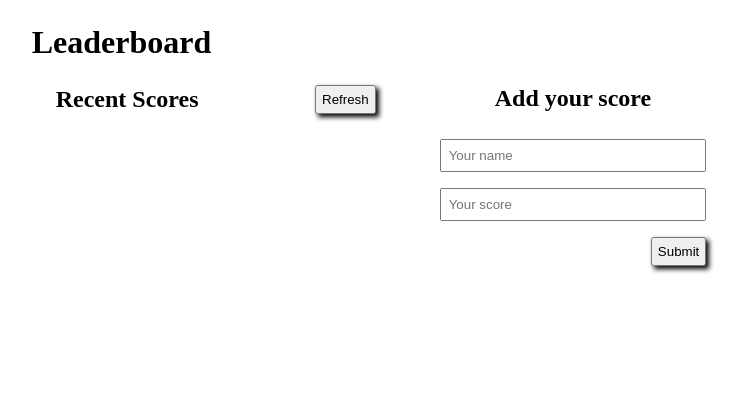
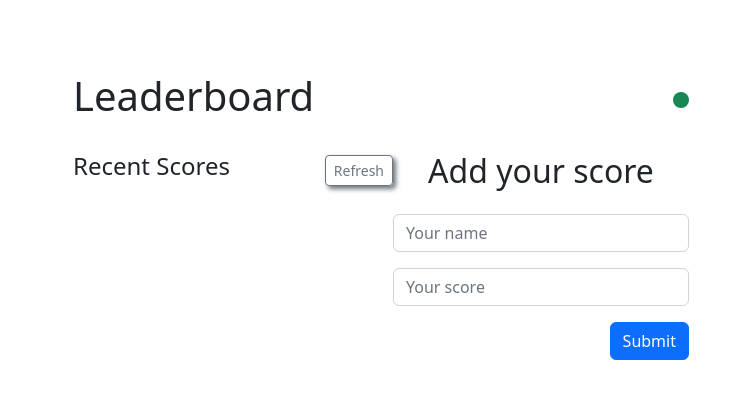
Before and after one commit to Baayeh/leaderboard, a website built with webpack: page src/index.html in a window 1280 px wide. Shown: the whole page, without its empty margins (259-1003 px from the left). Built offline with nearby package versions, Linux system fonts and the light colour scheme; no server answers.

Commit message:
Display message after adding score

```diff
--- a/src/index.html
+++ b/src/index.html
@@ -4,51 +4,58 @@
     <meta charset="UTF-8" />
     <meta http-equiv="X-UA-Compatible" content="IE=edge" />
     <meta name="viewport" content="width=device-width, initial-scale=1.0" />
+    <link rel="stylesheet" href="https://cdnjs.cloudflare.com/ajax/libs/bootstrap/5.2.2/css/bootstrap.min.css" integrity="sha512-CpIKUSyh9QX2+zSdfGP+eWLx23C8Dj9/XmHjZY2uDtfkdLGo0uY12jgcnkX9vXOgYajEKb/jiw67EYm+kBf+6g==" crossorigin="anonymous" referrerpolicy="no-referrer" />
     <link rel="stylesheet" href="./style.css" />
-    <title>Template</title>
+    <title>Leaderboard</title>
   </head>
   <body>
-    <main>
-      <header>
+    <main class="container w-50">
+      <header class="mt-5 d-flex justify-content-between align-items-center">
         <h1>Leaderboard</h1>
+        <span class="bg-success text-white rounded-3 p-2 message"></span>
       </header>
-      <div class="main-content">
+      <div class="row my-4">
+        <div class="col-6 col-sm-12 col-md-6">
           <section class="scores">
-          <div class="scores-header">
-            <h2>Recent Scores</h2>
-            <button type="button" class="refresh">Refresh</button>
+            <div class="scores-header d-flex justify-content-between">
+              <h4>Recent Scores</h4>
+              <button type="button" class="btn btn-outline-secondary btn-sm refresh">Refresh</button>
             </div>
             <!-- Score Lists -->
-          <ul class="score-list"></ul>
+            <ul class="score-list overflow-auto list-group mt-4 table-striped"></ul>
           </section>
+        </div>
+        <div class="col-6 col-sm-12 col-md-6">
           <!-- Add score -->
-        <section class="add-score">
-          <h2>Add your score</h2>
-          <form class="form">
-            <div class="form-control">
+          <section class="add-score mt-sm-4 mt-md-0">
+            <h2 class="text-center">Add your score</h2>
+            <form class="form mt-md-4">
+              <div class="">
                 <label for="name-input" hidden></label>
                 <input
                   type="text"
                   name="name-input"
-                class="input-control"
+                  class="form-control"
                   placeholder="Your name"
                 />
               </div>
-            <div class="form-control">
+              <div class="my-3">
                 <label for="score-input" hidden></label>
                 <input
                   type="text"
                   name="score-input"
-                class="input-control"
+                  class="form-control"
                   placeholder="Your score"
                 />
               </div>
-            <div class="form-action">
-              <button type="submit" class="add-btn">Submit</button>
+              <div class="form-action text-end">
+                <button type="submit" class="btn btn-primary add-btn">Submit</button>
               </div>
             </form>
           </section>
         </div>
+      </div>
     </main>
+    <script type="module" src="./index.js"></script>
   </body>
 </html>
--- a/src/index.js
+++ b/src/index.js
@@ -1,6 +1,6 @@
 /* eslint-disable no-unused-expressions */
 /* eslint-disable no-use-before-define */
-import { refreshBtn, form, scoreList } from './modules/DOMElements.js';
+import { refreshBtn, form, scoreList, msg } from './modules/DOMElements.js';
 import { CreateGame, addScore, getAllScores } from './modules/middleware.js';
 
 const [name, score] = form.elements;
@@ -24,7 +24,13 @@ form.addEventListener('submit', (e) => {
   addScore(game.id, userScore)
     // eslint-disable-next-line no-unused-vars
     .then((res) => {
+      msg.style.display = 'block';
+      msg.innerHTML = res;
+      setTimeout(() => {
+        msg.remove();
+      }, 5000);
       form.reset();
+      fetchAllScores();
     });
 });
 
@@ -38,13 +44,18 @@ const fetchAllScores = () => {
   const game = JSON.parse(localStorage.getItem('game'));
   getAllScores(game.id).then((res) => {
     const scores = res;
-    scoreList.innerHTML = '';
-    scores.forEach((score) => {
-      const li = `<li class="score-item">
-                  <span class="name">${score.user}: </span>
-                  <span class="score">${score.score}</span>
-                </li>`;
-      scoreList.innerHTML += li;
-    });
+    scoreList.innerHTML = scores
+      .map(
+        (
+          score
+        ) => `<li class="score-item list-group-item d-flex justify-content-between align-items-center">
+        ${score.user}
+    <span class="badge bg-primary rounded-pill">${score.score}</span>
+  </li>`
+      )
+      .join('');
   });
+  scoreList.style.display = 'block';
 };
+
+fetchAllScores();
--- a/src/modules/DOMElements.js
+++ b/src/modules/DOMElements.js
@@ -3,5 +3,6 @@ const refreshBtn = document.querySelector('.refresh');
 const submitBtn = document.querySelector('.add-btn');
 const form = document.querySelector('.form');
 const scoreList = document.querySelector('.score-list');
+const msg = document.querySelector('.message');
 
-export { refreshBtn, submitBtn, form, scoreList };
+export { refreshBtn, submitBtn, form, scoreList, msg };
--- a/src/style.css
+++ b/src/style.css
@@ -4,70 +4,27 @@
   box-sizing: border-box;
 }
 
-body {
-  display: flex;
-  justify-content: center;
-  min-height: 100vh;
-  padding-top: 1.5em;
-}
-
-ul {
-  list-style-type: none;
-}
-
-div.main-content {
-  display: flex;
-  justify-content: space-between;
-  max-width: 100%;
-  gap: 4em;
-  padding: 1.5em;
-}
-
-div.scores-header {
-  display: flex;
-  justify-content: space-between;
-  align-items: center;
+section.scores {
   width: 20em;
 }
 
 ul.score-list {
-  border: 3px solid #000;
-  margin-top: 1.5em;
-  width: 20em;
   display: none;
+  max-height: 15em;
 }
 
-ul.score-list li {
-  padding: 5px;
+input:focus {
+  outline: none;
+  box-shadow: none !important;
 }
 
-ul.score-list li:nth-child(even) {
-  background-color: rgb(216, 216, 216);
+span.message {
+  display: none;
+  transition: 1s;
+  animation: fadeIn 3s;
 }
 
-button {
-  padding: 5px;
-  box-shadow: 3px 3px 5px;
-  cursor: pointer;
+@keyframes fadeIn {
+  0% { opacity: 0;}
+  100% { opacity: 1}
 }
-
-section.add-score h2 {
-  text-align: center;
-}
-
-form {
-  margin-top: 1.7em;
-}
-
-form div.form-control input {
-  padding: 7px;
-  width: 20em;
-}
-
-form div.form-control:nth-child(2) {
-  margin: 1em 0;
-}
-
-form div.form-action {
-  text-align: right;
-}
```
Also changed, not shown: dist/index.bundle.js, dist/index.html. Lines whose indentation alone changed are shown as unchanged.
